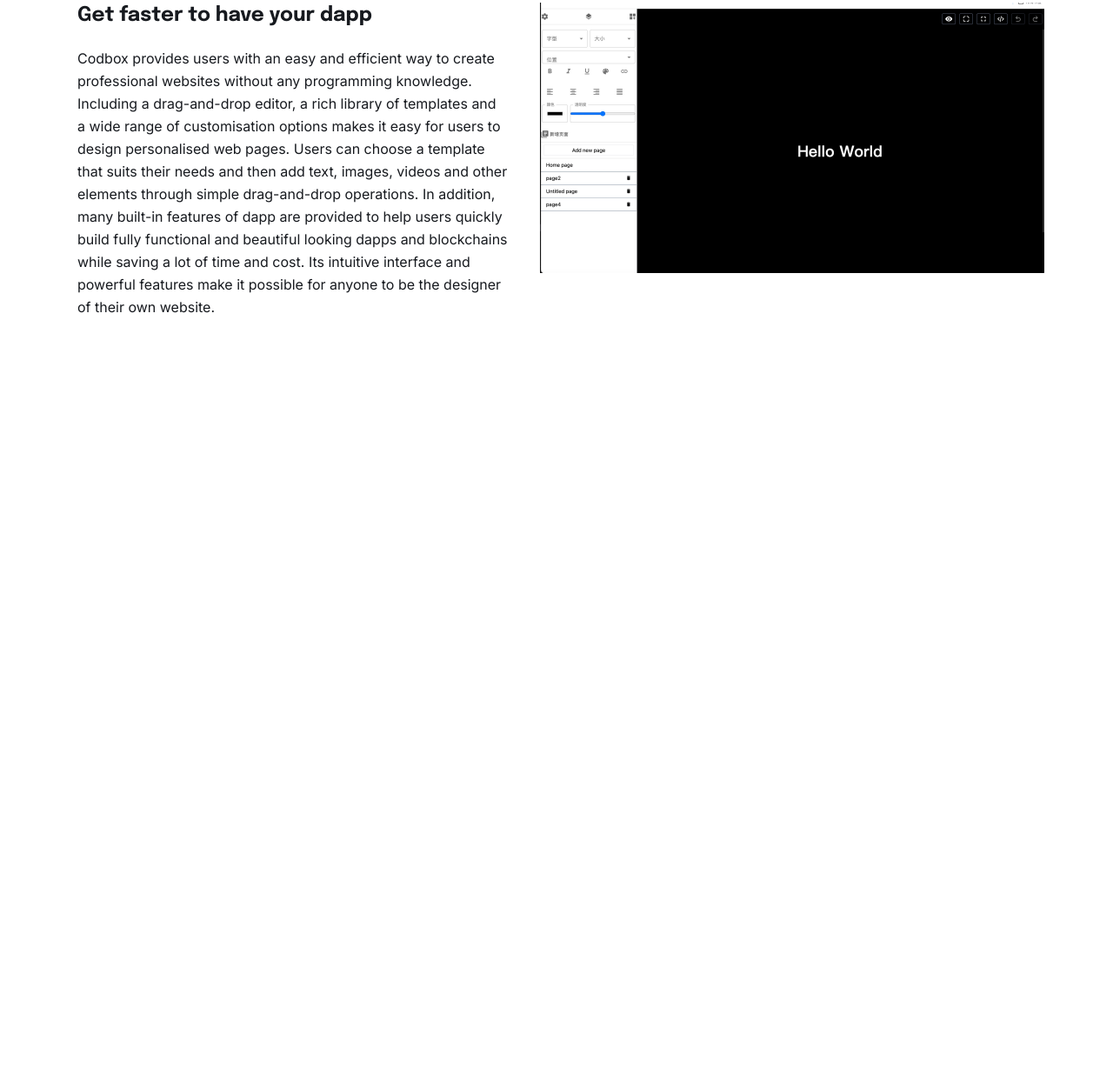
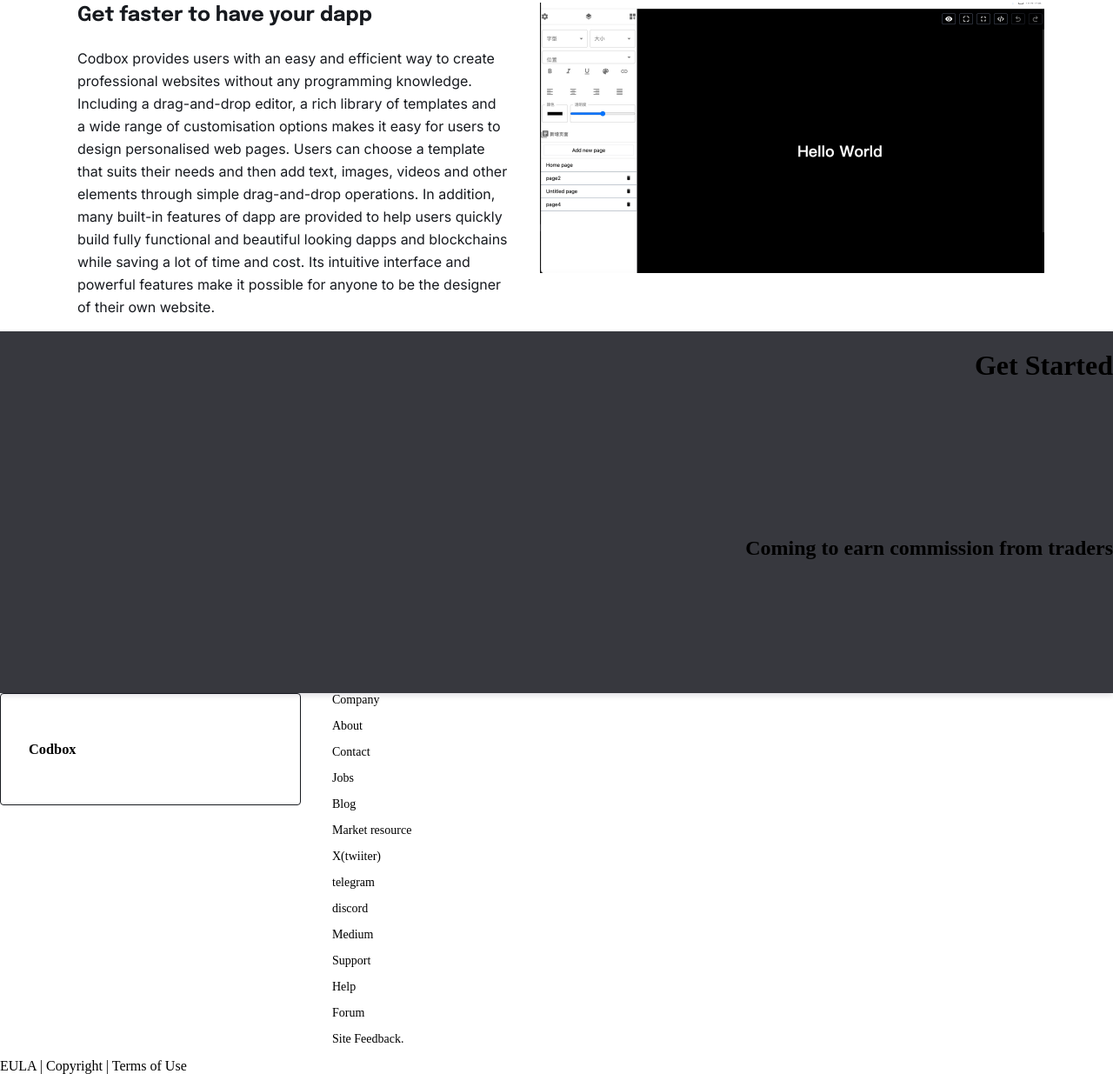
Before and after one commit to Yifeidex/new, a website built with Parcel: page index.html in a window 1280 px wide. Shown: the part 4162-5397 px from the top of the page at 87% size. Before the commit the page ends 4543 px from the top, so only its background shows below. Built offline with nearby package versions, Linux system fonts and the light colour scheme.

Commit message:
Update index.html

```diff
--- a/index.html
+++ b/index.html
@@ -817,3 +817,89 @@
     </div>
   </body>
 </html>
+<!DOCTYPE html>
+<html>
+  <head>
+    <meta charset="utf-8" />
+    <meta name="viewport" content="initial-scale=1, width=device-width" />
+
+    <link rel="stylesheet" href="./global.css" />
+    <link rel="stylesheet" href="./index.css" />
+    <link
+      rel="stylesheet"
+      href="https://fonts.googleapis.com/css2?family=Epilogue:wght@700&display=swap"
+    />
+    <link
+      rel="stylesheet"
+      href="https://fonts.googleapis.com/css2?family=Inter:wght@400&display=swap"
+    />
+    <link
+      rel="stylesheet"
+      href="https://fonts.googleapis.com/css2?family=Manrope:wght@400;700;800&display=swap"
+    />
+    <link
+      rel="stylesheet"
+      href="https://fonts.googleapis.com/css2?family=Lexend:wght@700&display=swap"
+    />
+  </head>
+  <body>
+    <div class="root">
+      <div class="conversion-output">
+        <div class="get-started-wrapper">
+          <h1 class="get-started">Get Started</h1>
+        </div>
+        <h2 class="bittorrent-speed-enabled">
+          Coming to earn commission from traders
+        </h2>
+      </div>
+      <div class="container-80">
+        <div class="frame-parent">
+          <div class="button-66-wrapper">
+            <div class="button-66">
+              <h3 class="bittorrentd">Codbox</h3>
+            </div>
+          </div>
+          <div class="company-platforms">
+            <div class="company-about">
+              <div class="company">Company</div>
+              <div class="about-contact">
+                <div class="aboutcontactpressjobsblog">
+                  <p class="about">About</p>
+                  <p class="contact">Contact</p>
+                  <p class="jobs">Jobs</p>
+                  <p class="blog">Blog</p>
+                </div>
+              </div>
+            </div>
+            <div class="platforms-support">
+              <div class="platform-list">
+                <div class="platformsd">Market resource</div>
+                <div class="platform-names">
+                  <div class="windowsmacandroid">
+                    <p class="xtwiiter">X(twiiter)</p>
+                    <p class="telegram">telegram</p>
+                    <p class="discord">discord</p>
+                    <p class="medium">Medium</p>
+                  </div>
+                </div>
+              </div>
+              <div class="support-help">
+                <div class="company-info">
+                  <div class="support">Support</div>
+                  <div class="helpforumsite-feedbacktip-of-container">
+                    <p class="help">Help</p>
+                    <p class="forum">Forum</p>
+                    <p class="site-feedback">Site Feedback.</p>
+                  </div>
+                </div>
+              </div>
+            </div>
+          </div>
+        </div>
+        <div class="e-u-l-a">
+          <div class="eula-copyright">EULA | Copyright | Terms of Use</div>
+        </div>
+      </div>
+    </div>
+  </body>
+</html>
```
